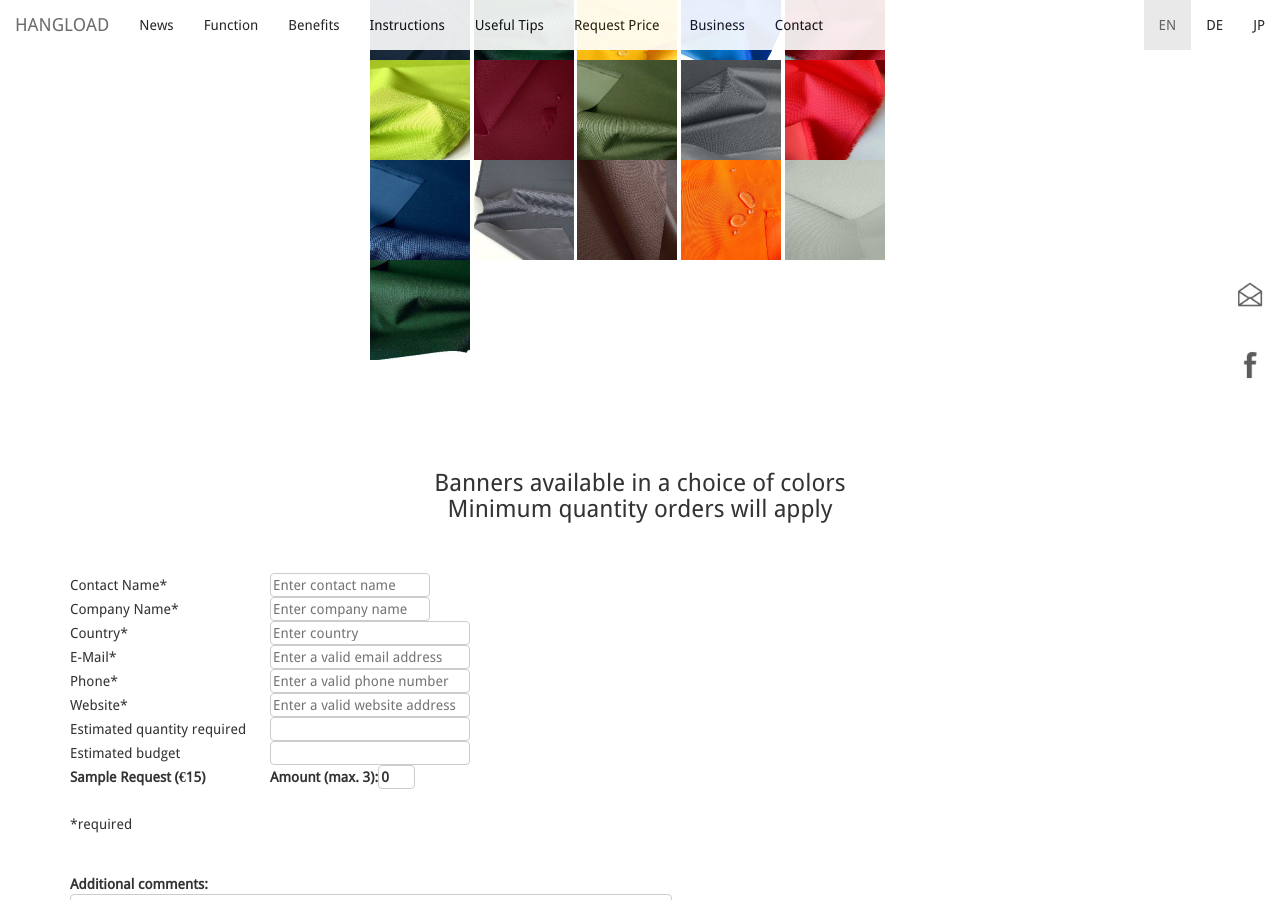
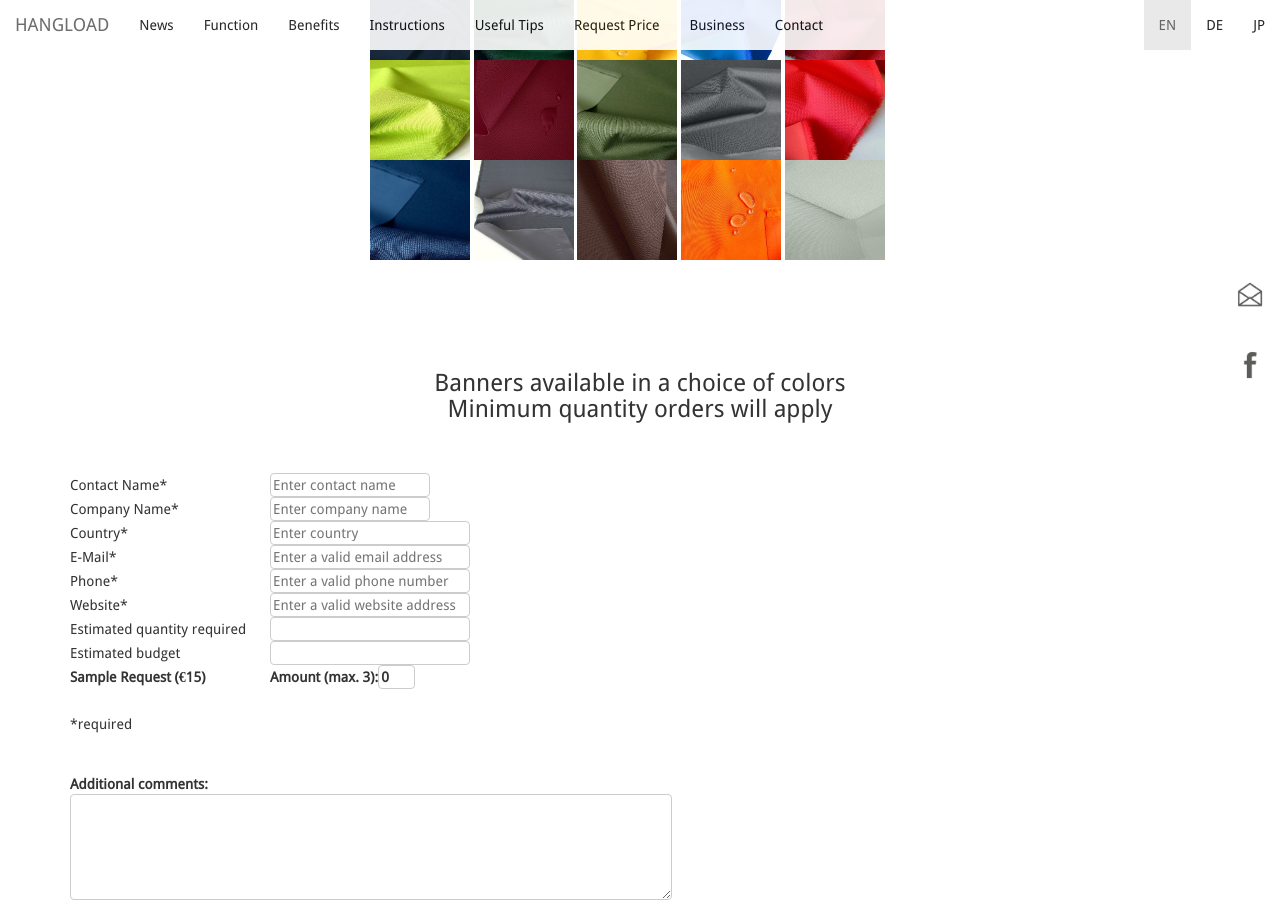
Before and after one commit to bodokaiser/hangload.com, a Jekyll site: the page built from promotions/order.html, in a window 1280 px wide and 900 px high, scrolled down 335 px. Built offline with Jekyll 4.4.1, drawn with Linux system fonts in a browser that asks for light colours; nearby versions of some CDN libraries; library files that are not in the unit come from our copies; Markdown is read by kramdown in place of the engine named in the settings.

Commit message:
Update order.html

```diff
--- a/promotions/order.html
+++ b/promotions/order.html
@@ -150,7 +150,7 @@ function isOneTwoThreeFour(field) {
       <img class="img-responsive" src="/images/pictures/beidebikes.png"
         alt="beidebikes" />
        <br>
-       <img src="../../images/pictures/nblue.jpg" alt="" /> <img src="../../images/pictures/dgreen.jpg" alt="" /> <img src="../../images/pictures/yellow.jpg" alt="" /> <img src="../../images/pictures/lblue.jpg" alt="" /> <img src="../../images/pictures/dred.jpg" alt="" /> <img src="../../images/pictures/lgreen.jpg" alt="" /> <img src="../../images/pictures/bordeaux.jpg" alt="" /> <img src="../../images/pictures/olive.jpg" alt="" /> <img src="../../images/pictures/gray.jpg" alt="" /> <img src="../../images/pictures/lred.jpg" alt="" /> <img src="../../images/pictures/dblue.jpg" alt="" /> <img src="../../images/pictures/dgray.jpg" alt="" /> <img src="../../images/pictures/brown.jpg" alt="" /> <img src="../../images/pictures/orange.jpg" alt="" /> <img src="../../images/pictures/lgray.jpg" alt="" /> <img src="../../images/pictures/dgreen1.jpg" alt="" />
+       <img src="../../images/pictures/nblue.jpg" alt="" /> <img src="../../images/pictures/dgreen.jpg" alt="" /> <img src="../../images/pictures/yellow.jpg" alt="" /> <img src="../../images/pictures/lblue.jpg" alt="" /> <img src="../../images/pictures/dred.jpg" alt="" /> <img src="../../images/pictures/lgreen.jpg" alt="" /> <img src="../../images/pictures/bordeaux.jpg" alt="" /> <img src="../../images/pictures/olive.jpg" alt="" /> <img src="../../images/pictures/gray.jpg" alt="" /> <img src="../../images/pictures/lred.jpg" alt="" /> <img src="../../images/pictures/dblue.jpg" alt="" /> <img src="../../images/pictures/dgray.jpg" alt="" /> <img src="../../images/pictures/brown.jpg" alt="" /> <img src="../../images/pictures/orange.jpg" alt="" /> <img src="../../images/pictures/lgray.jpg" alt="" />
        <br>
     </div>
     </div>
```
